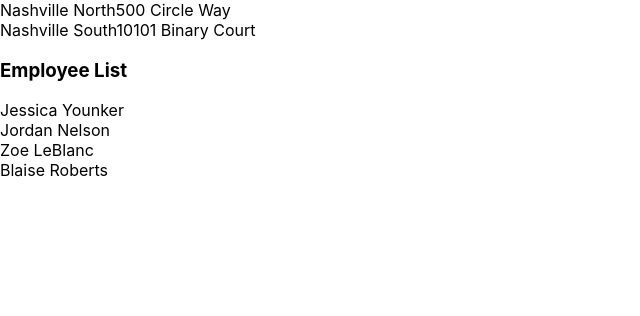
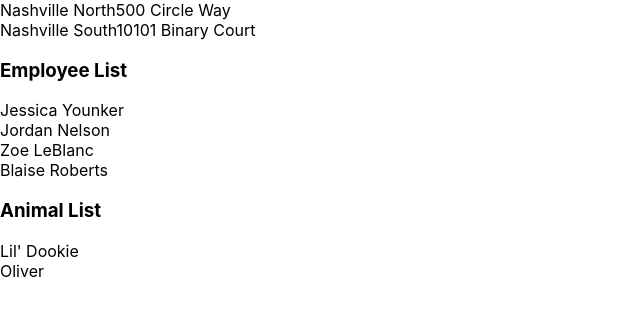
Before and after one commit to SamBritt/kennel, a React (Create React App) app: page / in a window 1280 px wide. Shown: the top 316 px of the page, without its empty margins (0-640 px from the left). Built offline with nearby package versions, Linux system fonts and the light colour scheme.

Commit message:
displaying animal names using prop and state

```diff
--- /dev/null
+++ b/src/components/AnimalList.js
@@ -0,0 +1,19 @@
+import React, { Component } from 'react'
+import Kennel from "./Kennel"
+
+export default class AnimalList extends Component {
+    render() {
+        return (
+            <article>
+                <h1>Animal List</h1>
+                {
+                    this.props.animals.map(animal =>
+                        <div key={animal.id}>
+                            {animal.name}
+                        </div>
+                    )
+                }
+            </article>
+        );
+    }
+}
--- a/src/components/Kennel.js
+++ b/src/components/Kennel.js
@@ -1,6 +1,7 @@
 import React, { Component } from 'react'
 import EmployeeList from "./employee/EmployeeList"
-import LocationList from "./LocationList"
+import LocationList from "./location/LocationList"
+import AnimalList from "./AnimalList"
 
 export default class Kennel extends Component {
     employeesFromAPI = [
@@ -16,9 +17,15 @@ export default class Kennel extends Component {
         { id: 2, name: "Nashville South", address: "10101 Binary Court" }
     ]
 
+    animalsFromAPI = [
+        {id: 1, name: "Lil' Dookie", breed: "Shitszhu"},
+        {id: 2, name: "Oliver", breed: "Min-Pin"}
+    ]
+
     state = {
         employees: this.employeesFromAPI,
-        locations: this.locationsFromAPI
+        locations: this.locationsFromAPI,
+        animals: this.animalsFromAPI
     }
 
     render() {
@@ -26,6 +33,7 @@ export default class Kennel extends Component {
             <article className="kennel">
                 <LocationList locations={this.state.locations} />
                 <EmployeeList employees={this.state.employees} />
+                <AnimalList animals = {this.state.animals}/>
             </article>
         )
     }
--- a/src/components/LocationList.js
+++ b/src/components/location/LocationList.js
@@ -1,13 +1,12 @@
 import React, { Component } from 'react'
 import "./location.css"
-import Kennel from './Kennel';
+import Kennel from '../Kennel';
 
 export default class LocationList extends Component {
     render() {
         return (
             <React.Fragment>
                 <div>
-
                     {
                         this.props.locations.map(location =>
                             <div key={location.id}>
@@ -16,7 +15,6 @@ export default class LocationList extends Component {
                             </div>
                         )
                     }
-
                 </div>
             </React.Fragment>
         );
```
Also changed, not shown: src/components/location/location.css (renamed from src/components/location.css).
